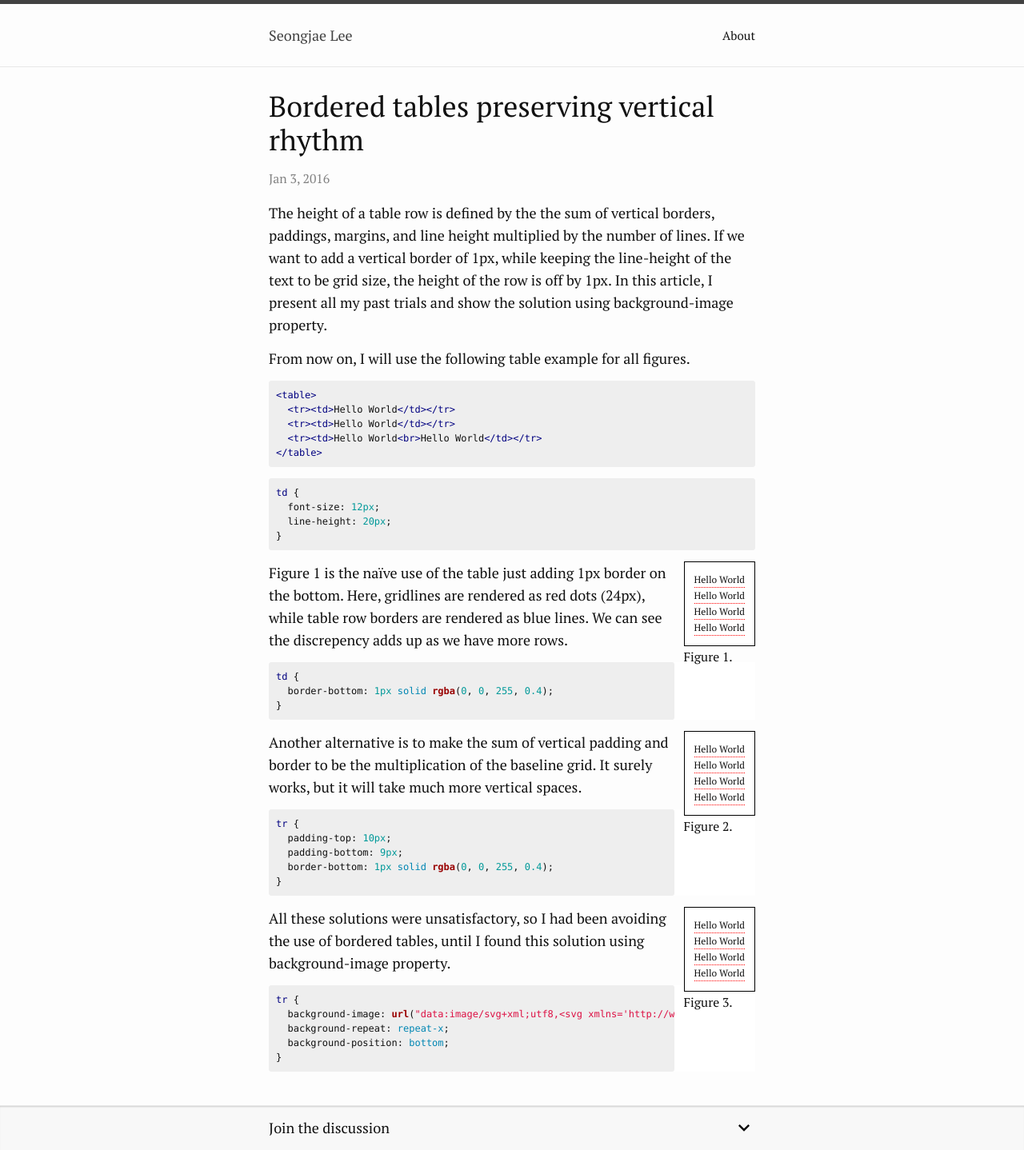
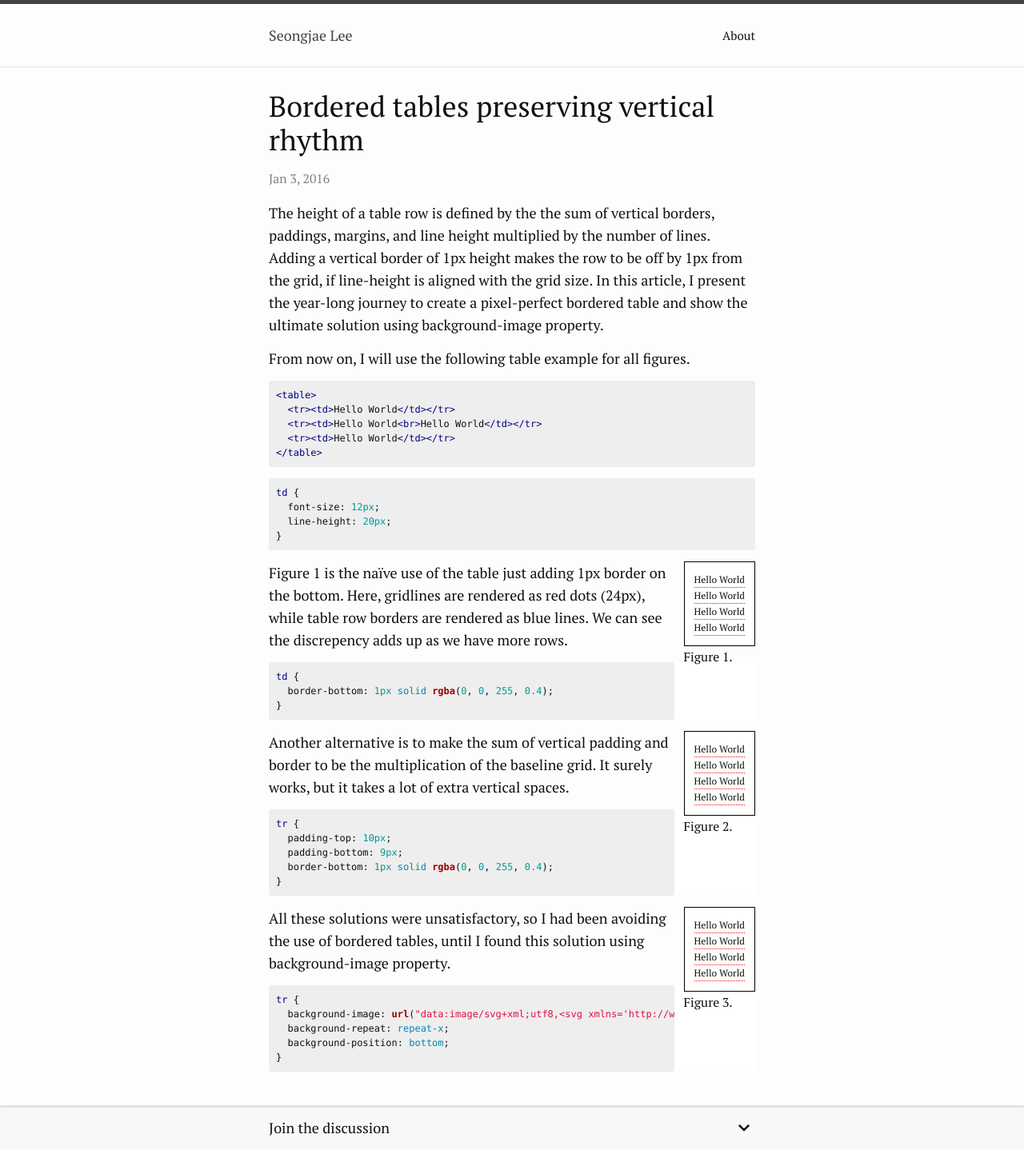
Before and after one commit to seongjaelee/seongjaelee.github.io, a Jekyll site: the page built from _posts/2016-01-03-vertical-rhythm-bordered-table.md, in a window 1280 px wide. Shown: the whole page at 80% size. Built offline with Jekyll 4.4.1, drawn with Linux system fonts in a browser that asks for light colours; nearby versions of some CDN libraries.

Commit message:
Fix minor typos

```diff
--- a/_posts/2016-01-03-vertical-rhythm-bordered-table.md
+++ b/_posts/2016-01-03-vertical-rhythm-bordered-table.md
@@ -46,15 +46,16 @@ comments: true
 }
 </style>
 
-The height of a table row is defined by the the sum of vertical borders, paddings, margins, and line height multiplied by the number of lines. If we want to add a vertical border of 1px, while keeping the line-height of the text to be grid size, the height of the row is off by 1px. In this article, I present all my past trials and show the solution using background-image property.
+The height of a table row is defined by the the sum of vertical borders, paddings, margins, and line height multiplied by the number of lines.
+Adding a vertical border of 1px height makes the row to be off by 1px from the grid, if line-height is aligned with the grid size. In this article, I present the year-long journey to create a pixel-perfect bordered table and show the ultimate solution using background-image property.
 
 From now on, I will use the following table example for all figures.
 
 {% highlight html %}
 <table>
   <tr><td>Hello World</td></tr>
+  <tr><td>Hello World<br>Hello World</td></tr>
   <tr><td>Hello World</td></tr>
-  <tr><td>Hello World<br>Hello World</td></tr>
 </table>
 {% endhighlight %}
 {% highlight css %}
@@ -98,7 +99,7 @@ td {
   <figcaption>Figure 2.</figcaption>
 </div>
 
-Another alternative is to make the sum of vertical padding and border to be the multiplication of the baseline grid. It surely works, but it will take much more vertical spaces.
+Another alternative is to make the sum of vertical padding and border to be the multiplication of the baseline grid. It surely works, but it takes a lot of extra vertical spaces.
 
 
 {% highlight css %}
```
